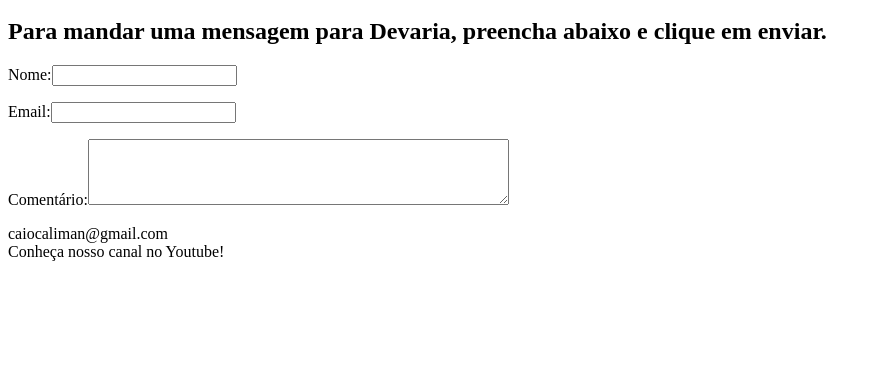
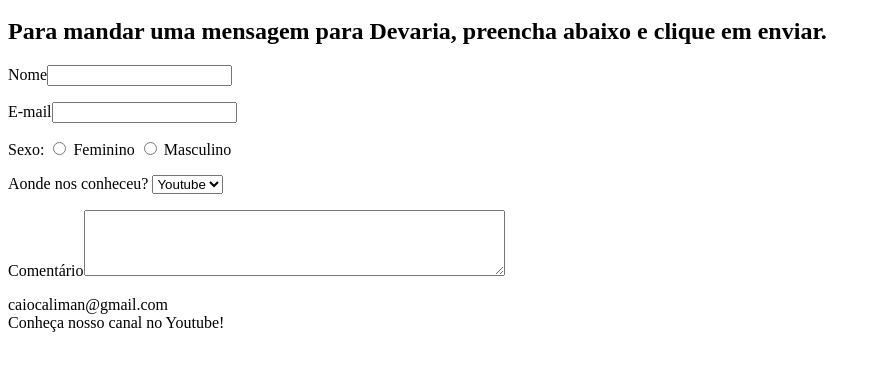
Before and after one commit to CalimanCaio/HTMLDevaria, a plain HTML site: page contato.html in a window 1280 px wide. Shown: the part 136-506 px from the top of the page, without its empty margins (0-881 px from the left). Drawn offline with Linux system fonts and the light colour scheme.

Commit message:
Fale Conosco atualizado

```diff
--- a/contato.html
+++ b/contato.html
@@ -22,13 +22,27 @@
         <section>
             <form action="index.html">
                 <p>
-                    <label>Nome:</label><input type="text" name="Nome"/>
+                    <label>Nome</label><input type="text" name="Nome"/>
                 </p>
                 <p>
-                    <label>Email:</label><input type="text" name="Email"/>
+                    <label>E-mail</label><input type="text" name="Email"/>
                 </p>
                 <p>
-                    <label>Comentário:</label><textarea name="Comentario" rows="4" cols="50"></textarea>
+                    <label>Sexo: </label>
+                    <input type="radio" name=“Sexo" /> <label>Feminino</label>
+                    <input type="radio" name=“Sexo" /> <label>Masculino</label>
+                </p>
+                <p>
+                    <label>Aonde nos conheceu? </label>
+                    <select name=“Connheceu">
+                        <option selected>Youtube</option>
+                        <option>Google</option>
+                        <option>Amigos</option>
+                        <option>Outros</option>
+                    </select>
+                </p>
+                <p>
+                    <label>Comentário</label><textarea name="Comentario" rows="4" cols="50"></textarea>
                 </p>
         </section>
     </main>
```
